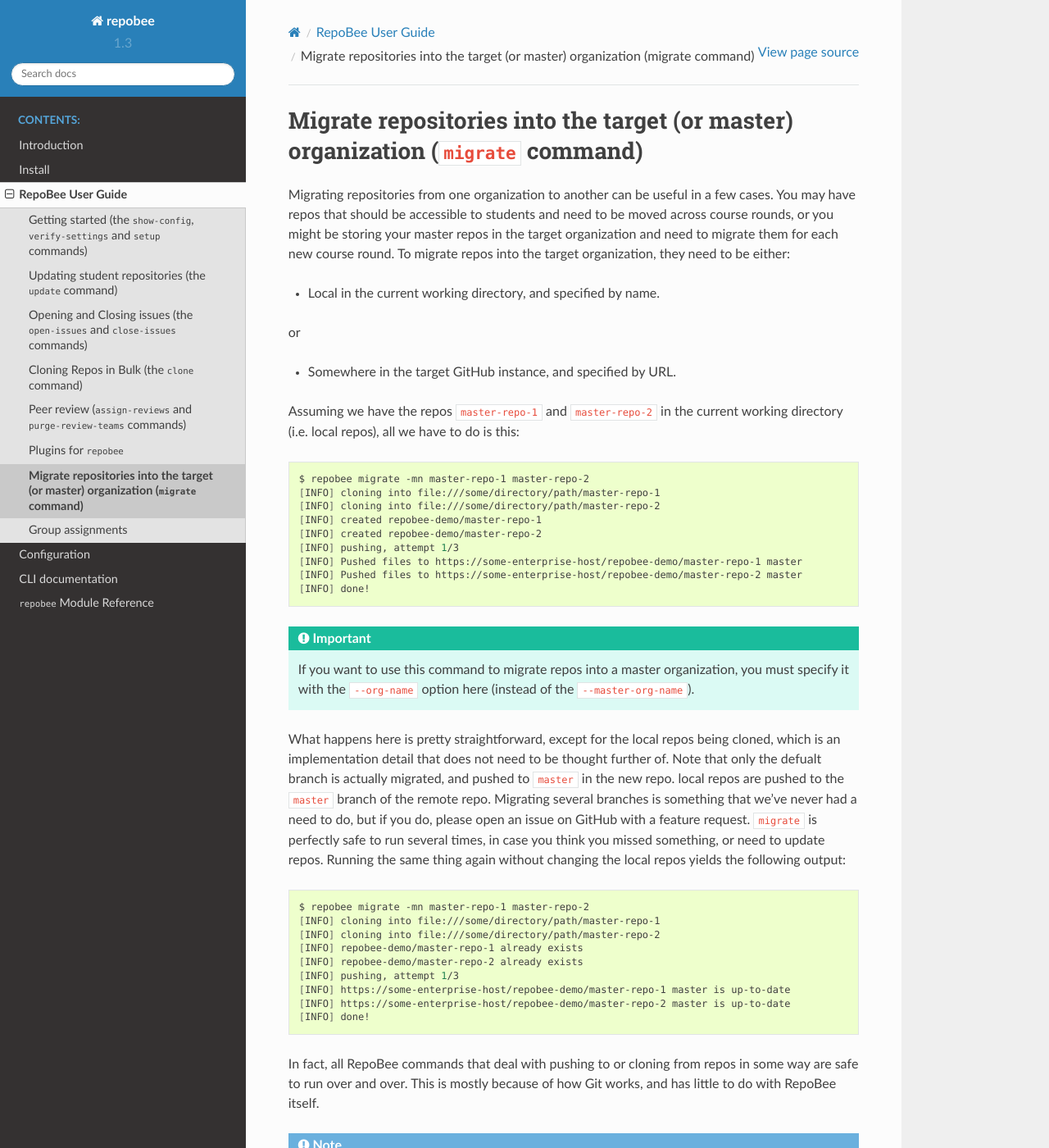
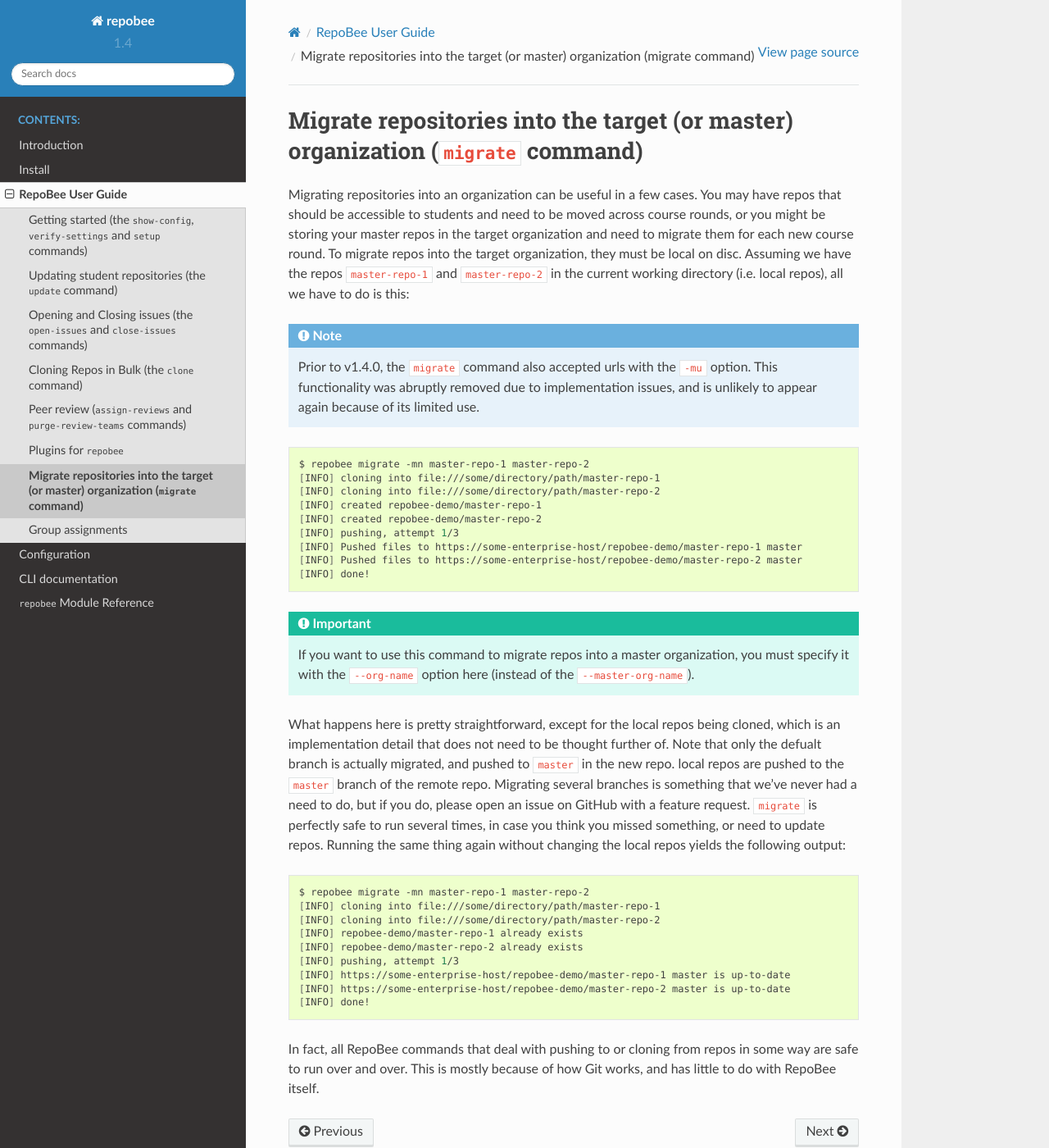
Before and after one commit to repobee/repobee, a Sphinx documentation site: the page built from docs/migrate.rst, in a window 1280 px wide and 1400 px high. Shown: the whole window at 82% size. Built offline with Sphinx 7.4.7 and the Read the Docs theme 2.0.0, drawn with Linux system fonts in a browser that asks for light colours; some of the changed text lies outside the part shown.

Commit message:
[feat] Remove `-mu/--master-repo-urls` option (#199)

```diff
--- a/docs/conf.py
+++ b/docs/conf.py
@@ -70,9 +70,9 @@
 # built documents.
 #
 # The short X.Y version.
-version = "1.3"
+version = "1.4"
 # The full version, including alpha/beta/rc tags.
-release = "1.3.2"
+release = "1.4.0"
 
 # The language for content autogenerated by Sphinx. Refer to documentation
 # for a list of supported languages.
--- a/docs/migrate.rst
+++ b/docs/migrate.rst
@@ -2,20 +2,20 @@
 
 Migrate repositories into the target (or master) organization (``migrate`` command)
 ***********************************************************************************
-Migrating repositories from one organization to another can be useful in a few
-cases. You may have repos that should be accessible to students and need to be
-moved across course rounds, or you might be storing your master repos in the
-target organization and need to migrate them for each new course round. To
-migrate repos into the target organization, they need to be either:
+Migrating repositories into an organization can be useful in a few cases. You
+may have repos that should be accessible to students and need to be moved
+across course rounds, or you might be storing your master repos in the target
+organization and need to migrate them for each new course round. To migrate
+repos into the target organization, they must be local on disc. Assuming we
+have the repos ``master-repo-1`` and ``master-repo-2`` in the current working
+directory (i.e. local repos), all we have to do is this:
 
-* Local in the current working directory, and specified by name.
+.. note::
 
-or
-
-* Somewhere in the target GitHub instance, and specified by URL.
-
-Assuming we have the repos ``master-repo-1`` and ``master-repo-2`` in the
-current working directory (i.e. local repos), all we have to do is this:
+   Prior to v1.4.0, the ``migrate`` command also accepted urls with the
+   ``-mu`` option. This functionality was abruptly removed due to
+   implementation issues, and is unlikely to appear again because of its
+   limited use.
 
 .. code-block:: bash
 
@@ -60,16 +60,3 @@
 In fact, all RepoBee commands that deal with pushing to or cloning from
 repos in some way are safe to run over and over. This is mostly because of
 how Git works, and has little to do with RepoBee itself.
-
-.. note::
-
-    The ``migrate`` command can also be used to migrate repos from somewhere
-    on the GitHub instance into the target organization. To do this, use the
-    ``-mu`` option and provide the urls, instead of ``-mn`` with local paths.
-    For example, given a repo at
-    ``https://some-enterprise-host/other-org/master-repo-1``, it can be
-    migrated into ``repobee-demo`` by typing
-
-    .. code-block:: bash
-
-        $ repobee migrate -mu https://some-enterprise-host/other-org/master-repo-1
```
Also changed, not shown: 2 other files.
